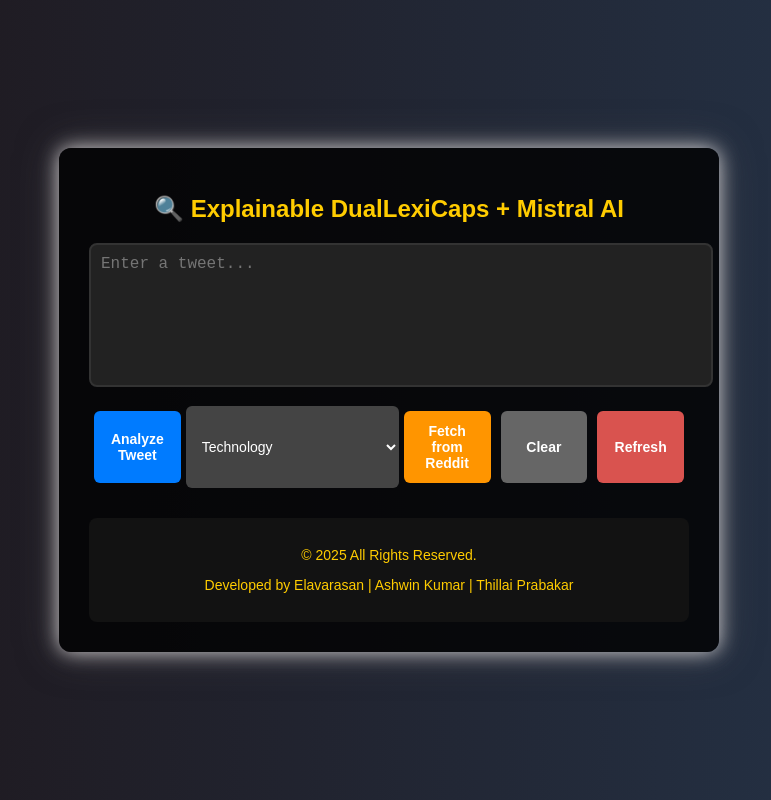
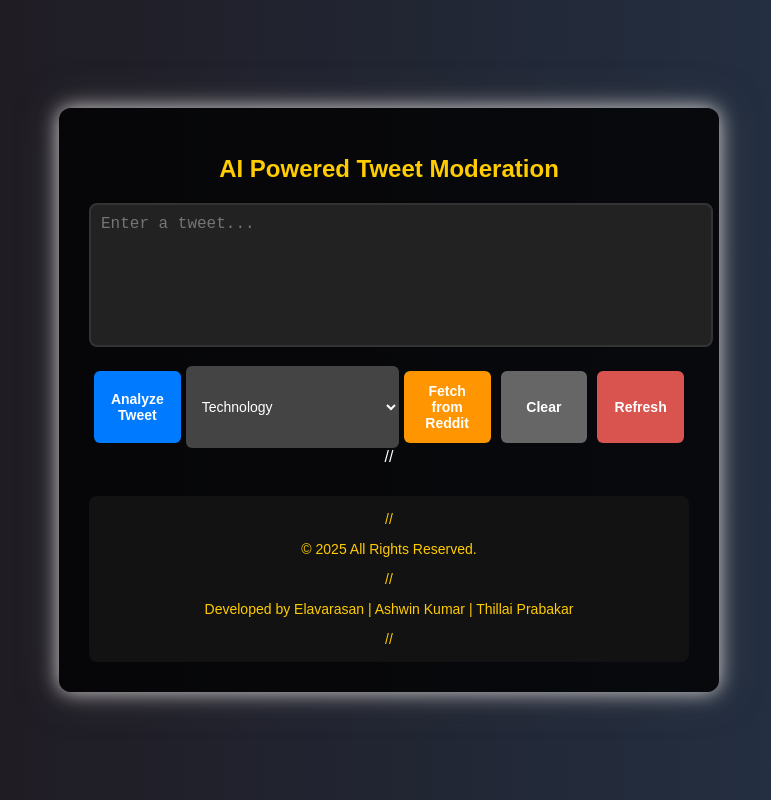
Before and after one commit to elavarasan-2003/DualLexiCaps-Mistral, a React (Create React App) app in the folder frontend/: page / in a window 1280 px wide. Shown: the whole page, without its empty margins (251-1022 px from the left). Built offline with nearby package versions, Linux system fonts and the light colour scheme.

Commit message:
Update App.js

```diff
--- a/frontend/src/App.js
+++ b/frontend/src/App.js
@@ -94,7 +94,7 @@
   return (
     <div className={`container ${classification === "Hate" ? "hate" : classification ? "non-hate" : ""}`}>
 
-      <h1>🔍 Explainable DualLexiCaps + Mistral AI</h1>
+      <h1>AI Powered Tweet Moderation</h1>
 
       <textarea
         placeholder="Enter a tweet..."
@@ -141,10 +141,10 @@
         </div>
       )}
 
-<footer>
-  <p>© 2025 All Rights Reserved.</p>
-  <p>Developed by Elavarasan | Ashwin Kumar | Thillai Prabakar</p>
-</footer>
+//<footer>
+//  <p>© 2025 All Rights Reserved.</p>
+ // <p>Developed by Elavarasan | Ashwin Kumar | Thillai Prabakar</p>
+//</footer>
 
     </div>
   );
```
